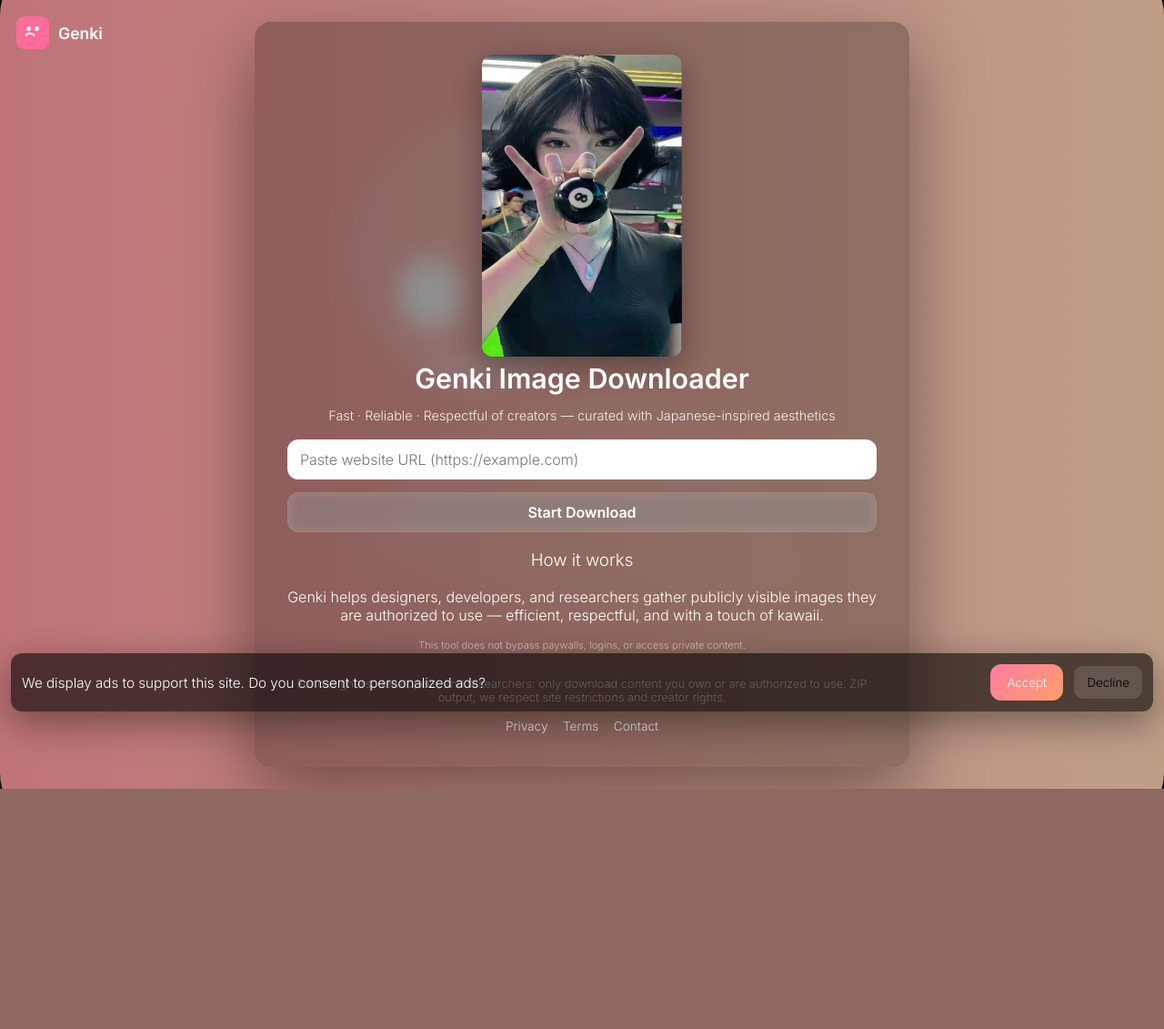
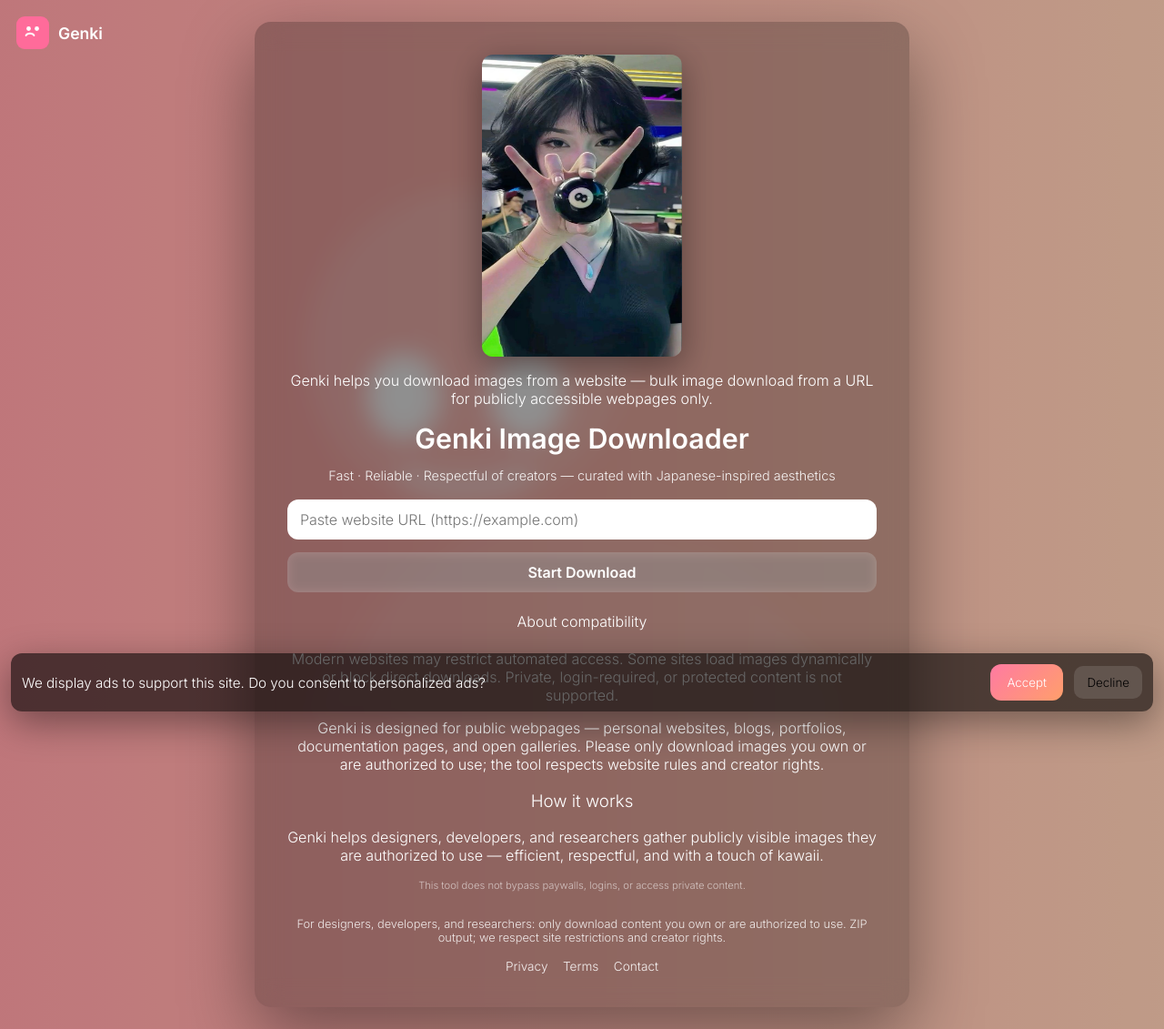
Before and after one commit to Lonewolf7779/image-downloader, a Flask app: page / in a window 1280 px wide. Shown: the whole page at 91% size. Before the commit the page ends 867 px from the top, so only its background shows below. Run offline with Flask 3, Linux system fonts and the light colour scheme.

Commit message:
Added essential descriptions

```diff
--- a/templates/base.html
+++ b/templates/base.html
@@ -3,15 +3,24 @@
 
 <head>
     <meta charset="UTF-8">
-    <title>{% block title %}Genki Image Downloader{% endblock %}</title>
+    <title>{% block title %}Genki Image Downloader – Download Images from a Website{% endblock %}</title>
     <meta name="viewport" content="width=device-width, initial-scale=1.0">
-    <meta name="description" content="Fast, safe image downloader with beautiful anime-inspired UI">
+    <meta name="description" content="Genki lets designers, developers, and researchers download images from a website into a ZIP for publicly accessible pages, respecting creator rights and site rules.">
     <meta name="robots" content="index,follow">
     <!-- Replace with your Google Search Console verification token -->
     <meta name="google-site-verification" content="REPLACE_WITH_YOUR_TOKEN">
 
     <!-- Web App Manifest -->
     <link rel="manifest" href="/static/manifest.json">
+
+        <!-- Google Analytics 4 (placeholder ID) -->
+        <script async src="https://www.googletagmanager.com/gtag/js?id=G-XXXXXXXXXX"></script>
+        <script>
+            window.dataLayer = window.dataLayer || [];
+            function gtag(){dataLayer.push(arguments);}
+            gtag('js', new Date());
+            gtag('config', 'G-XXXXXXXXXX');
+        </script>
 
     <!-- Clean UI fonts (Inter + Noto Sans JP for Japanese glyphs) -->
     <link
--- a/templates/index.html
+++ b/templates/index.html
@@ -8,6 +8,8 @@
         <img src="/static/hero_custom.jpg" alt="hero image" class="hero-illustration">
     </div>
 
+    <p class="hero-desc">Genki helps you download images from a website — bulk image download from a URL for publicly accessible webpages only.</p>
+
     <h1>Genki Image Downloader</h1>
     <p class="tagline">Fast · Reliable · Respectful of creators — curated with Japanese-inspired aesthetics</p>
 
@@ -15,6 +17,12 @@
         <input name="url" placeholder="Paste website URL (https://example.com)" required>
         <button type="submit" class="primary">Start Download</button>
     </form>
+
+    <section class="info-note" aria-labelledby="info-note-title">
+        <h4 id="info-note-title">About compatibility</h4>
+        <p>Modern websites may restrict automated access. Some sites load images dynamically or block direct downloads. Private, login-required, or protected content is not supported.</p>
+        <p>Genki is designed for public webpages — personal websites, blogs, portfolios, documentation pages, and open galleries. Please only download images you own or are authorized to use; the tool respects website rules and creator rights.</p>
+    </section>
 
     <section class="how-it-works" aria-labelledby="how-it-works-title">
         <h3 id="how-it-works-title">How it works</h3>
```
